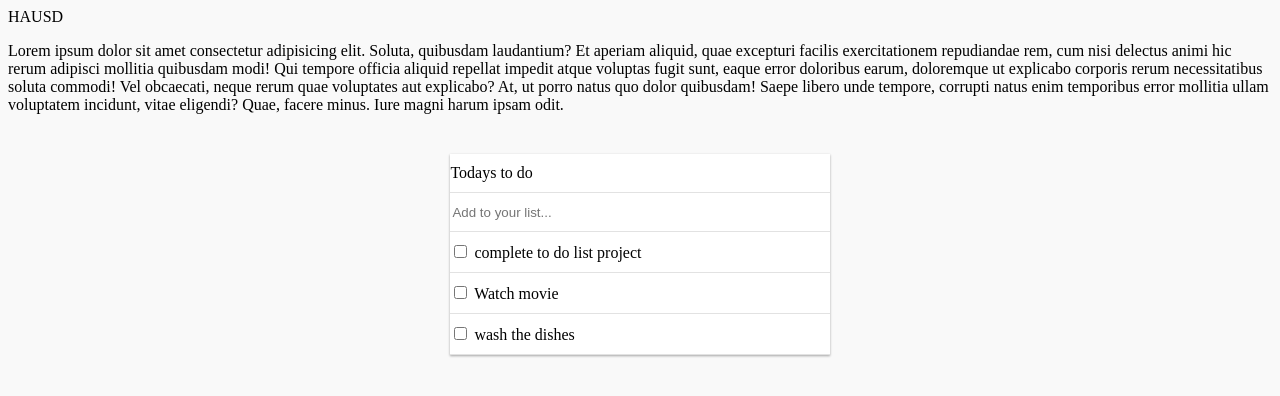
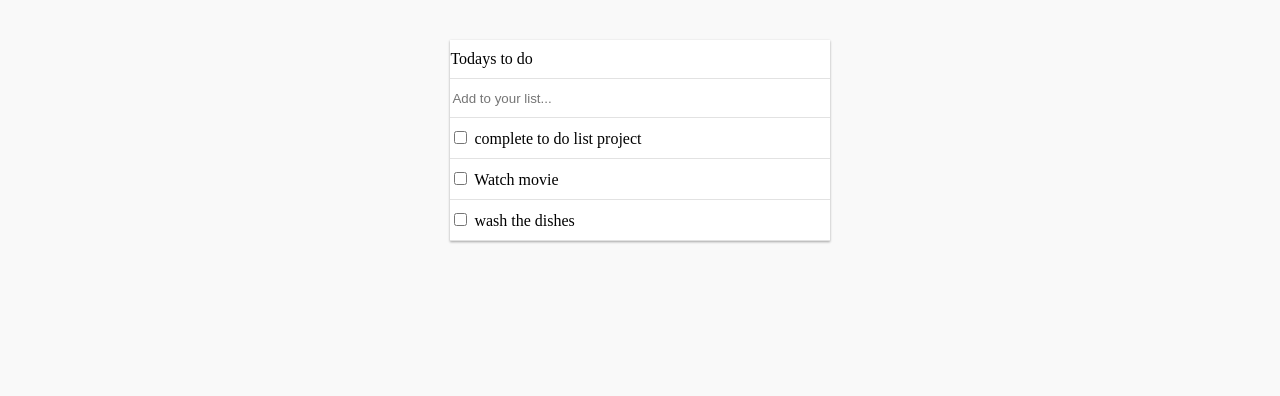
Before and after one commit to SimonGrchevski/ToForgetList, a website built with webpack: page src/index.html in a window 1280 px wide. Built offline with nearby package versions, Linux system fonts and the light colour scheme.

Commit message:
Fix linter errors

```diff
--- a/src/index.html
+++ b/src/index.html
@@ -9,10 +9,6 @@
 </head>
 
 <body>
-  <header>HAUSD</header>
-  <p>Lorem ipsum dolor sit amet consectetur adipisicing elit. Soluta, quibusdam laudantium? Et aperiam aliquid, quae excepturi facilis exercitationem repudiandae rem, cum nisi delectus animi hic rerum adipisci mollitia quibusdam modi! Qui tempore officia
-    aliquid repellat impedit atque voluptas fugit sunt, eaque error doloribus earum, doloremque ut explicabo corporis rerum necessitatibus soluta commodi! Vel obcaecati, neque rerum quae voluptates aut explicabo? At, ut porro natus quo dolor quibusdam!
-    Saepe libero unde tempore, corrupti natus enim temporibus error mollitia ullam voluptatem incidunt, vitae eligendi? Quae, facere minus. Iure magni harum ipsam odit.</p>
   <ul class="to-do-list-wrap">
 
   </ul>
```
Also changed, not shown: .github/workflows/linters.yml.
